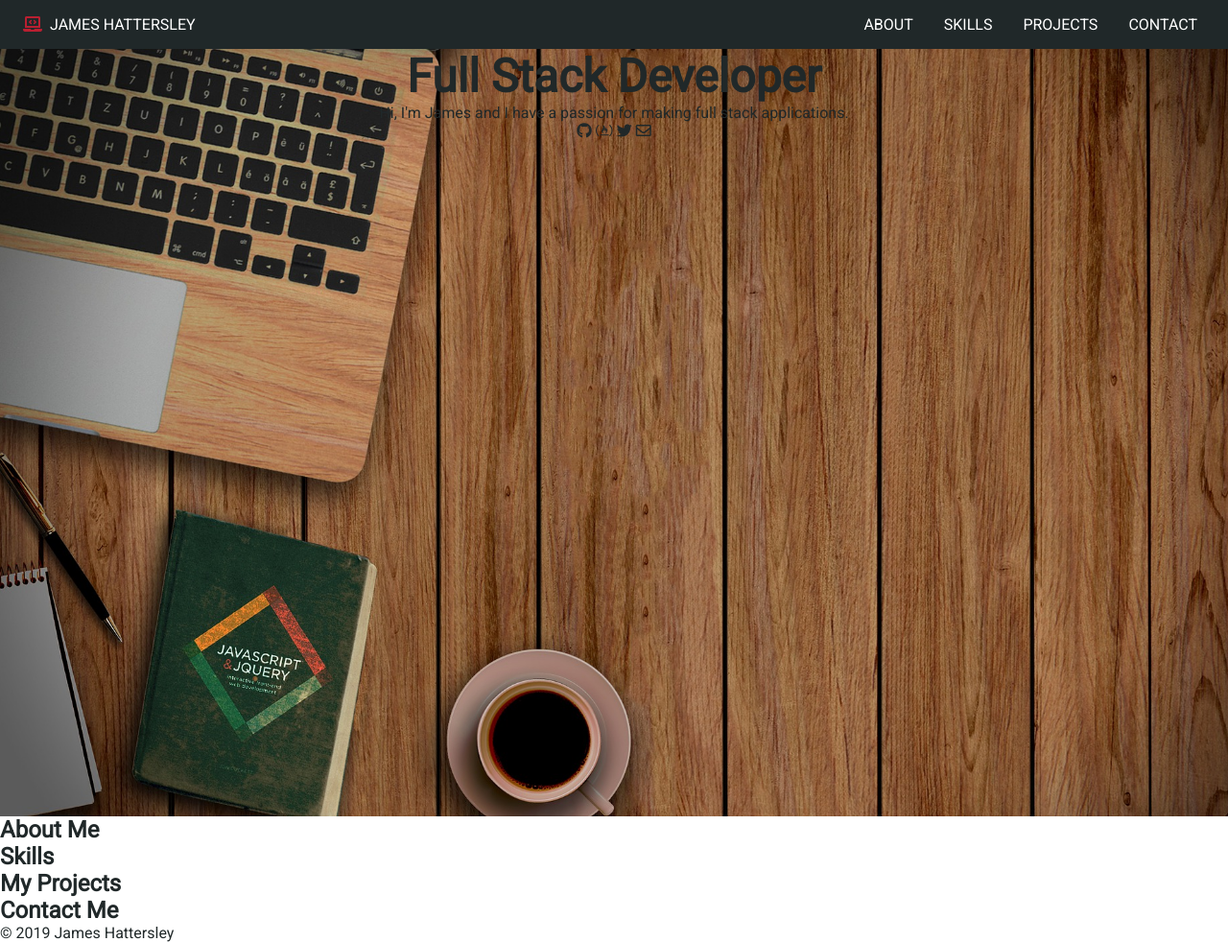
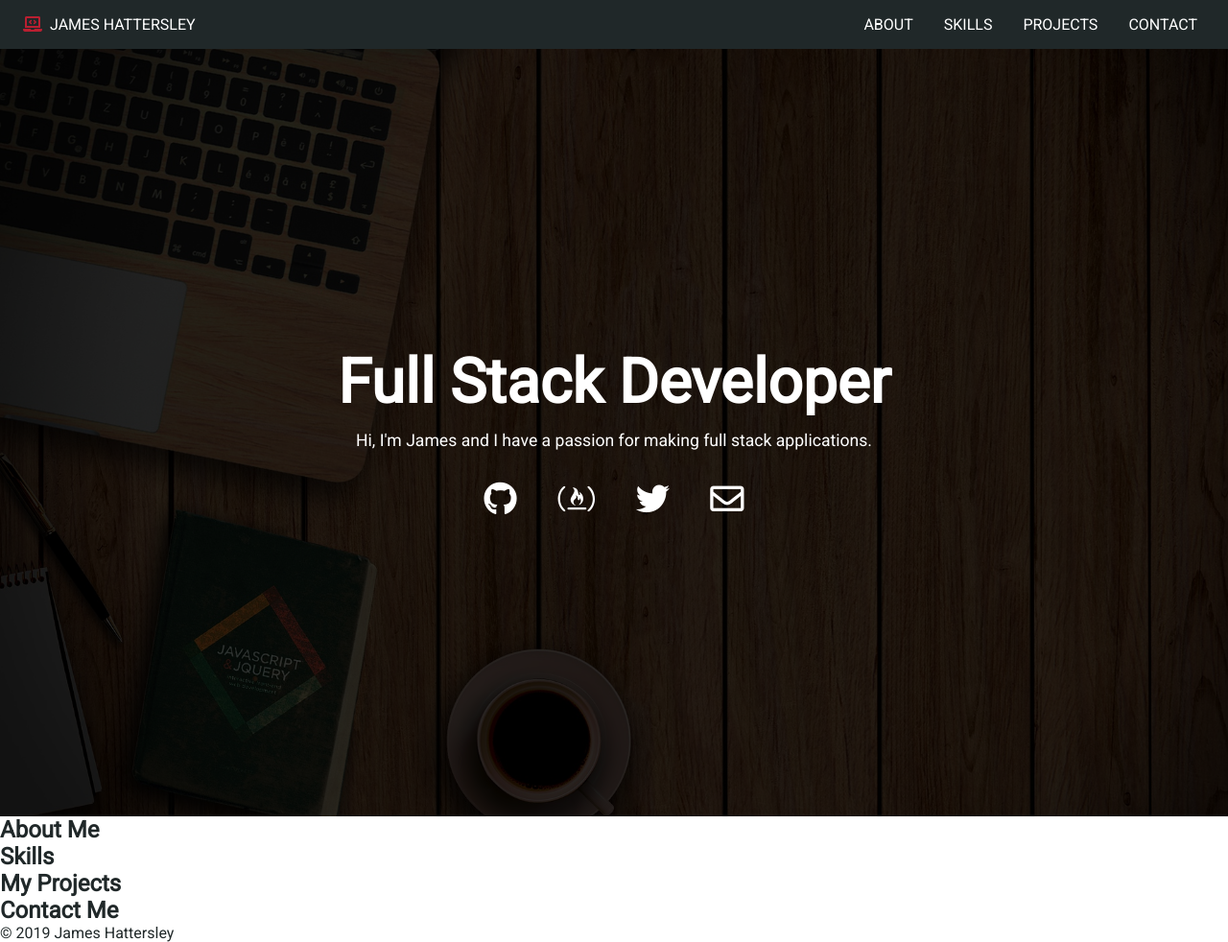
Before and after one commit to JamesHattersley83/jameshattersley83.github.io, a website: page dist/index.html in a window 1280 px wide. Shown: the whole page at 96% size. Drawn offline with Linux system fonts and the light colour scheme; files whose address does not match are found by name.

Commit message:
styled showcase section

```diff
--- a/scss/main.scss
+++ b/scss/main.scss
@@ -64,15 +64,44 @@ a {
 }
 
 // Showcase
+#showcase {
+  background: #333 url("../img/cover.jpg") no-repeat center center/cover;
+  height: 100vh;
+  color: #fff;
 
-#showcase {
-  background: url("../img/cover.jpg") no-repeat center/cover;
-  width: 100%;
-  height: 100vh;
+  .showcase-content {
+    display: flex;
+    flex-direction: column;
+    text-align: center;
+    justify-content: center;
+    align-items: center;
+    height: 100%;
+    width: 100%;
+    padding: 0 2rem;
+    // overlay
+    position: absolute;
+    top: 65;
+    background-color: rgba(0, 0, 0, 0.8);
+  }
 }
 
 .hero-title {
-  color: $secondary-color;
-  text-align: center;
-  font-size: 3rem;
+  font-size: 4rem;
+  margin-bottom: 0.8rem;
+  line-height: 1.1;
 }
+
+.lead {
+  font-size: 1.1rem;
+  margin-bottom: 2rem;
+  line-height: 1.3;
+}
+
+.social-icons i {
+  font-size: 2.2rem;
+  padding: 0 1.2rem;
+
+  &:hover {
+    color: $primary-color;
+  }
+}
```
Also changed, not shown: dist/css/main.css, dist/img/cover.jpg (renamed from img/cover.jpg), dist/index.html.
